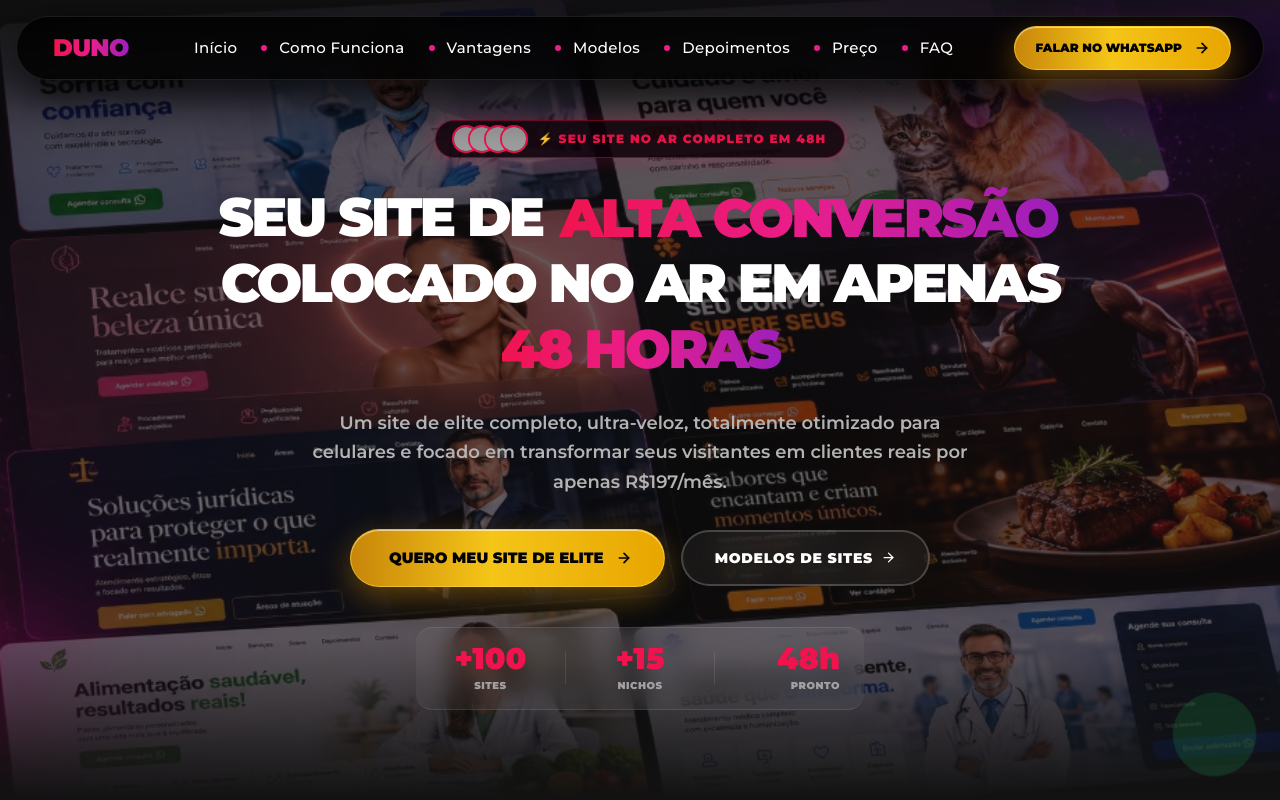
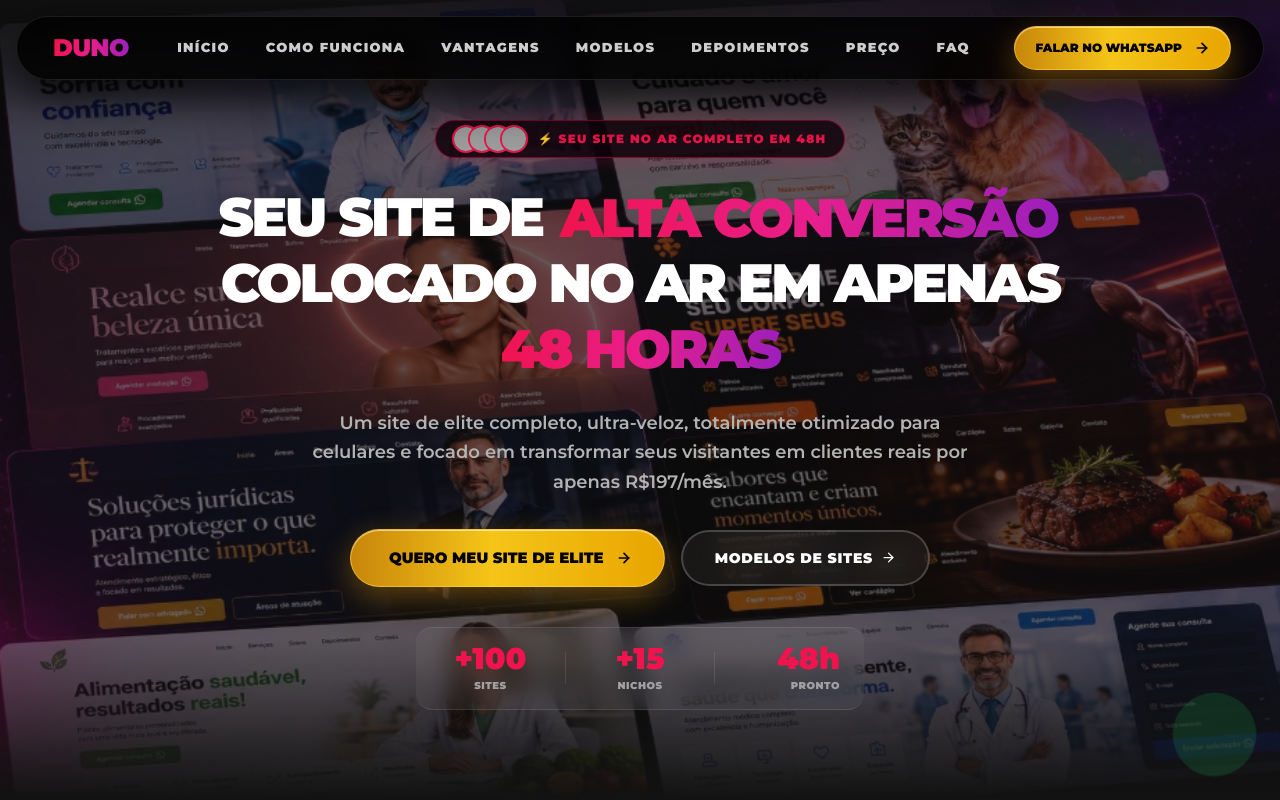
Before and after one commit to matheusetecestudo-sys/duno, a React (Vite) app: page / in a window 1280 px wide. Shown: the top 800 px of the page. Built offline with nearby package versions, Linux system fonts and the light colour scheme; grey boxes are pictures that could not be loaded.

Commit message:
feat: redesign menus, match desktop lightbox to mobile, fix whatsapp button style

```diff
--- a/src/components/MarketingElements.tsx
+++ b/src/components/MarketingElements.tsx
@@ -501,7 +501,7 @@ export function WhatsAppButton({ hideOnMobile = false }: { hideOnMobile?: boolea
             ease: "easeInOut"
           }
         }}
-        className={`relative z-10 flex items-center justify-center p-3.5 sm:p-4 rounded-full bg-[#25D366]/80 backdrop-blur-md text-white shadow-[0_12px_40px_rgba(37,211,102,0.55)] border-2 border-white/20 hover:border-white/40 group cursor-pointer`}
+        className={`relative z-10 flex items-center justify-center p-3.5 sm:p-4 rounded-full bg-gradient-to-tr from-[#1ebd5d] to-[#25D366] text-white shadow-[0_12px_40px_rgba(37,211,102,0.55)] border-2 border-white/20 hover:border-white/40 group cursor-pointer`}
         aria-label="Fale conosco no WhatsApp"
       >
         <WhatsAppIcon size={31} className="text-white shrink-0 drop-shadow-md animate-pulse" />
--- a/src/components/MobileVersion.tsx
+++ b/src/components/MobileVersion.tsx
@@ -267,48 +267,33 @@ export default function MobileVersion({ onPriceInView, onLightboxChange }: Mobil
                 animate={{ opacity: 1, y: 0 }}
                 exit={{ opacity: 0, y: -15 }}
                 transition={{ duration: 0.25, ease: "easeOut" }}
-                className="absolute top-[64px] inset-x-0 bg-[#000000]/95 border border-white/10 backdrop-blur-2xl z-[998] p-6 flex flex-col gap-6 shadow-[0_25px_60px_rgba(0,0,0,0.95)] rounded-[24px] pointer-events-auto"
+                className="absolute top-[64px] inset-x-0 bg-[#000000]/95 border border-[#e91e8c]/20 backdrop-blur-2xl z-[998] p-6 flex flex-col gap-4 shadow-[0_25px_60px_rgba(233,30,140,0.15)] rounded-[24px] pointer-events-auto overflow-y-auto max-h-[80vh]"
               >
-                <div className="flex flex-col gap-1">
+                <div className="flex flex-col gap-1 mb-2">
                   <span className="text-[10px] font-black uppercase tracking-[0.3em] bg-clip-text text-transparent bg-gradient-to-r from-[#f0134d] via-[#e91e8c] to-[#9b1fbd]">
-                    Navegação Exclusiva
+                    Navegação
                   </span>
-                  <p className="text-xs text-neutral-400 font-semibold">
-                    Selecione uma seção para navegar com fluidez:
-                  </p>
-                </div>
-
-                <div className="grid grid-cols-1 gap-2.5 border-t border-white/5 pt-4">
+                </div>
+
+                <div className="flex flex-col">
                   {[
-                    { number: "01", label: "Início", target: "hero", badge: "Topo", desc: "Voltar ao topo do site" },
-                    { number: "02", label: "Como Funciona", target: "como-funciona-mobile", badge: "48 Horas", desc: "Seu site pronto em tempo recorde" },
-                    { number: "03", label: "Vantagens", target: "beneficios-mobile", badge: "Alta Conversão", desc: "Por que nos escolher faz a diferença" },
-                    { number: "04", label: "Modelos", target: "modelos-carrossel", badge: "Seu Nicho", desc: "Layouts validados para vendas" },
-                    { number: "05", label: "Depoimentos", target: "depoimentos-mobile", badge: "Reais", desc: "Clientes extremamente satisfeitos" },
-                    { number: "06", label: "Preço", target: "preco-mobile", badge: "Oferta", desc: "Nossa assinatura de elite" },
-                    { number: "07", label: "FAQ", target: "faq-mobile", badge: "Suporte", desc: "Tire todas as suas dúvidas" },
+                    { label: "Início", target: "hero" },
+                    { label: "Como Funciona", target: "como-funciona-mobile" },
+                    { label: "Vantagens", target: "beneficios-mobile" },
+                    { label: "Modelos", target: "modelos-carrossel" },
+                    { label: "Depoimentos", target: "depoimentos-mobile" },
+                    { label: "Preço", target: "preco-mobile" },
+                    { label: "FAQ", target: "faq-mobile" },
                   ].map((link, idx) => (
                     <button
                       key={idx}
                       onClick={() => scrollToMobile(link.target)}
-                      className="w-full flex items-center justify-between p-3 rounded-xl bg-white/[0.01] border border-white/5 text-left text-[13px] font-black text-white hover:text-[#f0134d] active:bg-[#f0134d]/5 transition-all uppercase tracking-wide group outline-none"
+                      className="group flex items-center justify-between text-left py-4 border-b border-white/5 last:border-0"
                     >
-                      <div className="flex items-center gap-3.5">
-                        <span className="text-xs font-mono font-bold text-[#f0134d]">
-                          {link.number}
-                        </span>
-                        <div className="flex flex-col">
-                          <span className="font-black text-white group-hover:text-[#f0134d] transition-colors leading-none mb-1">
-                            {link.label}
-                          </span>
-                          <span className="text-[9px] text-neutral-500 font-medium lowercase tracking-normal leading-none">
-                            {link.desc}
-                          </span>
-                        </div>
-                      </div>
-                      <span className="text-[8px] font-bold px-2 py-0.5 rounded bg-white/5 text-neutral-400 group-hover:bg-[#f0134d]/10 group-hover:text-[#f0134d] transition-colors font-mono">
-                        {link.badge}
+                      <span className="text-white text-sm sm:text-base font-black uppercase tracking-[0.2em] group-hover:text-[#e91e8c] transition-colors">
+                        {link.label}
                       </span>
+                      <ArrowRight size={18} className="text-[#f0134d] opacity-0 group-hover:opacity-100 group-hover:translate-x-1 transition-all" />
                     </button>
                   ))}
                 </div>
@@ -1503,7 +1488,7 @@ export default function MobileVersion({ onPriceInView, onLightboxChange }: Mobil
             >
               {/* Header */}
               <div className="flex items-center justify-between px-4 py-3 border-b border-white/5 bg-[#0c0c0c] shrink-0">
-                <span className="text-white font-black uppercase tracking-widest text-[11px]">
+                <span className="text-[11px] font-black uppercase tracking-widest bg-clip-text text-transparent bg-gradient-to-r from-[#f0134d] via-[#e91e8c] to-[#9b1fbd]">
                   {lightboxNiche}
                 </span>
                 <div className="flex items-center gap-2">
--- a/src/components/Navbar.tsx
+++ b/src/components/Navbar.tsx
@@ -56,17 +56,14 @@ export default function Navbar() {
 
         <div className="hidden lg:flex items-center justify-center gap-3">
           {navItems.map((item, index) => (
-            <div key={item} className="flex items-center">
-              {index > 0 && (
-                <span className="w-1.5 h-1.5 rounded-full bg-[#e91e8c] mx-3 animate-pulse" />
-              )}
-              <button
-                onClick={() => scrollTo(item)}
-                className="text-[15px] font-medium tracking-wide text-white hover:text-[#e91e8c] transition-colors cursor-pointer whitespace-nowrap"
-              >
-                {item}
-              </button>
-            </div>
+            <button
+              key={item}
+              onClick={() => scrollTo(item)}
+              className="relative px-3 py-2 text-[13px] font-black uppercase tracking-[0.1em] text-white/80 hover:text-transparent hover:bg-clip-text hover:bg-gradient-to-r hover:from-[#f0134d] hover:via-[#e91e8c] hover:to-[#9b1fbd] transition-all cursor-pointer whitespace-nowrap group"
+            >
+              {item}
+              <span className="absolute bottom-0 left-1/2 -translate-x-1/2 w-0 h-[2px] bg-gradient-to-r from-[#f0134d] to-[#9b1fbd] group-hover:w-full transition-all duration-300 rounded-full opacity-0 group-hover:opacity-100" />
+            </button>
           ))}
         </div>
 
--- a/src/components/Portfolio.tsx
+++ b/src/components/Portfolio.tsx
@@ -1,6 +1,6 @@
 import { motion, AnimatePresence } from "motion/react";
-import { ArrowRight, X, Sparkles, Eye, CheckCircle2, ZoomIn } from "lucide-react";
-import { useState } from "react";
+import { ArrowRight, X, Sparkles, Eye, CheckCircle2, ZoomIn, ZoomOut } from "lucide-react";
+import { useState, useEffect } from "react";
 
 const NICHES = [
   {
@@ -85,6 +85,20 @@ export default function Portfolio({ onLightboxChange }: PortfolioProps) {
   const [panningIndex, setPanningIndex] = useState<number | null>(null);
   const [lightboxImg, setLightboxImg] = useState<string | null>(null);
   const [lightboxNiche, setLightboxNiche] = useState<string>("");
+  const [isZoomed, setIsZoomed] = useState(false);
+
+  useEffect(() => {
+    if (lightboxImg) {
+      document.body.style.overflow = 'hidden';
+      setIsZoomed(false);
+    } else {
+      document.body.style.overflow = '';
+      setIsZoomed(false);
+    }
+    return () => {
+      document.body.style.overflow = '';
+    };
+  }, [lightboxImg]);
   const [selectedModel, setSelectedModel] = useState<typeof NICHES[0] | null>(null);
 
   const openLightbox = (item: typeof NICHES[0]) => {
@@ -214,29 +228,36 @@ export default function Portfolio({ onLightboxChange }: PortfolioProps) {
           >
             {/* Modal Card */}
             <div
-              className="w-full max-w-4xl bg-[#0c0c0c] border border-white/10 rounded-[24px] overflow-hidden flex flex-col shadow-[0_25px_60px_rgba(0,0,0,0.6)]"
-              style={{ height: '80vh' }}
+              className="w-[90vw] h-[90vh] bg-[#0c0c0c] border border-white/10 rounded-[24px] overflow-hidden flex flex-col shadow-[0_25px_60px_rgba(0,0,0,0.6)]"
               onClick={e => e.stopPropagation()}
             >
               {/* Header */}
               <div className="flex items-center justify-between px-6 py-4 border-b border-white/5 bg-[#0c0c0c] shrink-0">
-                <span className="text-white font-black uppercase tracking-widest text-xs">
+                <span className="text-[13px] font-black uppercase tracking-[0.3em] bg-clip-text text-transparent bg-gradient-to-r from-[#f0134d] via-[#e91e8c] to-[#9b1fbd]">
                   {lightboxNiche}
                 </span>
-                <button
-                  onClick={closeLightbox}
-                  className="w-8 h-8 rounded-full bg-white/5 hover:bg-white/10 flex items-center justify-center text-white/80 hover:text-white cursor-pointer transition-colors"
-                >
-                  <X size={16} className="stroke-[2.5]" />
-                </button>
+                <div className="flex items-center gap-3">
+                  <button
+                    onClick={() => setIsZoomed(!isZoomed)}
+                    className="w-9 h-9 rounded-full bg-white/5 hover:bg-white/10 active:bg-white/20 flex items-center justify-center text-white/80 hover:text-white cursor-pointer transition-colors"
+                  >
+                    {isZoomed ? <ZoomOut size={16} className="stroke-[2.5]" /> : <ZoomIn size={16} className="stroke-[2.5]" />}
+                  </button>
+                  <button
+                    onClick={closeLightbox}
+                    className="w-9 h-9 rounded-full bg-[#f0134d]/20 hover:bg-[#f0134d]/40 active:bg-[#f0134d]/60 flex items-center justify-center text-[#f0134d] hover:text-white cursor-pointer transition-colors"
+                  >
+                    <X size={16} className="stroke-[2.5]" />
+                  </button>
+                </div>
               </div>
 
               {/* Scrollable Image Area */}
-              <div className="flex-1 overflow-y-auto bg-black scroll-smooth">
+              <div className={`flex-1 overflow-auto bg-black scroll-smooth ${isZoomed ? 'items-start' : ''}`}>
                 <img
                   src={lightboxImg}
                   alt={lightboxNiche}
-                  className="w-full h-auto block"
+                  className={`${isZoomed ? 'w-[200%] max-w-none' : 'w-full'} h-auto block transition-all duration-300 origin-top mx-auto`}
                   draggable={false}
                 />
               </div>
```
